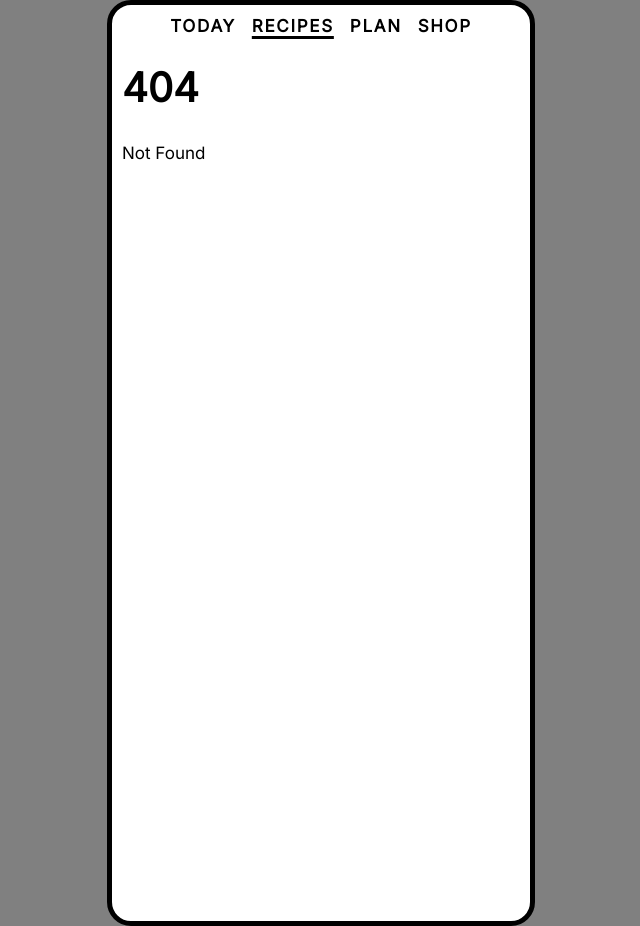
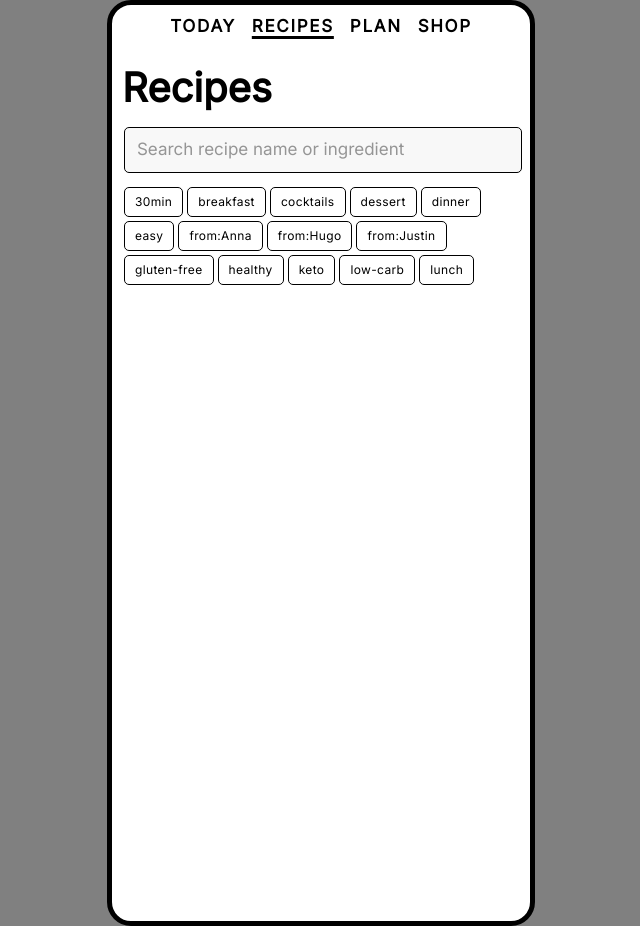
Before and after one commit to ebonstar/proto-grubs, a SvelteKit app: page /recipes in a window 1280 px wide. Before the commit this address had no page. Shown: the whole page, without its empty margins (319-959 px from the left). Built offline with nearby package versions, Linux system fonts and the light colour scheme.

Commit message:
add recipe page and tag list

```diff
--- /dev/null
+++ b/src/routes/recipes/+page.js
@@ -0,0 +1,4 @@
+import { dev } from "$app/environment";
+
+export const csr = dev;
+export const prerender = true;
--- /dev/null
+++ b/src/routes/recipes/+page.svelte
@@ -0,0 +1,62 @@
+<script>
+	const tags = [
+		'30min',
+		'breakfast',
+		'cocktails',
+		'dessert',
+		'dinner',
+		'easy',
+		'from:Anna',
+		'from:Hugo',
+		'from:Justin',
+		'gluten-free',
+		'healthy',
+		'keto',
+		'low-carb',
+		'lunch',
+		'onepot',
+		'paleo',
+		'protein',
+		'snack',
+		'vegan',
+		'vegetarian'
+	];
+	const activeTags = [];
+</script>
+
+<svelte:head>
+	<title>Recipes</title>
+</svelte:head>
+
+<div class="text-column">
+	<h1>Recipes</h1>
+	<input type="text" placeholder="Search recipe name or ingredient" />
+
+	{#each activeTags as activeTag}
+		<button class="tag is-black">{activeTag}</button>
+	{/each}
+
+	<div class="all-tags">
+		{#each tags as tag}
+			<button class="tag is-outline is-black">{tag}</button>
+		{/each}
+	</div>
+</div>
+
+<style>
+	input {
+		border-color: black;
+	}
+
+	.all-tags {
+		margin: 1rem 0;
+		max-height: 10rem;
+		overflow: auto;
+	}
+
+	.tag {
+		font-size: 1.2rem;
+		font-weight: 400;
+		padding: 0.8rem 1rem;
+	}
+</style>
```
